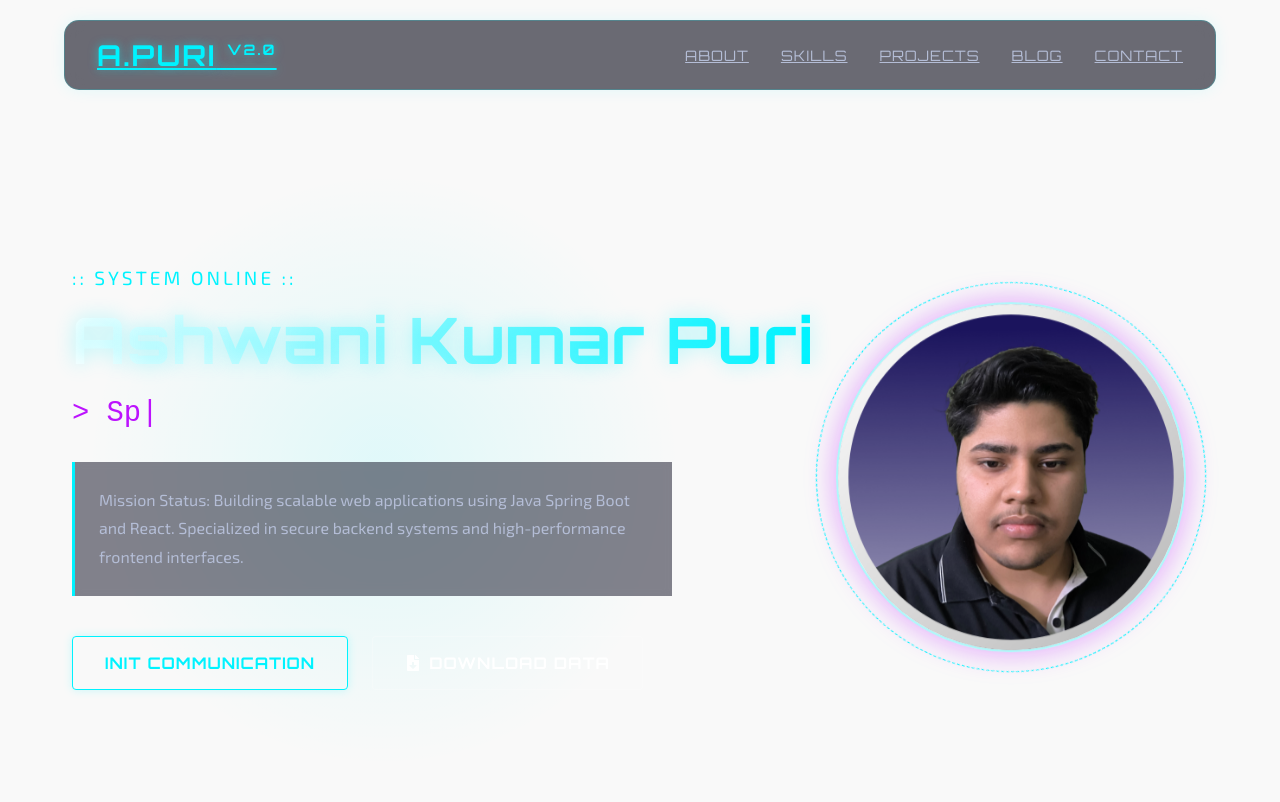
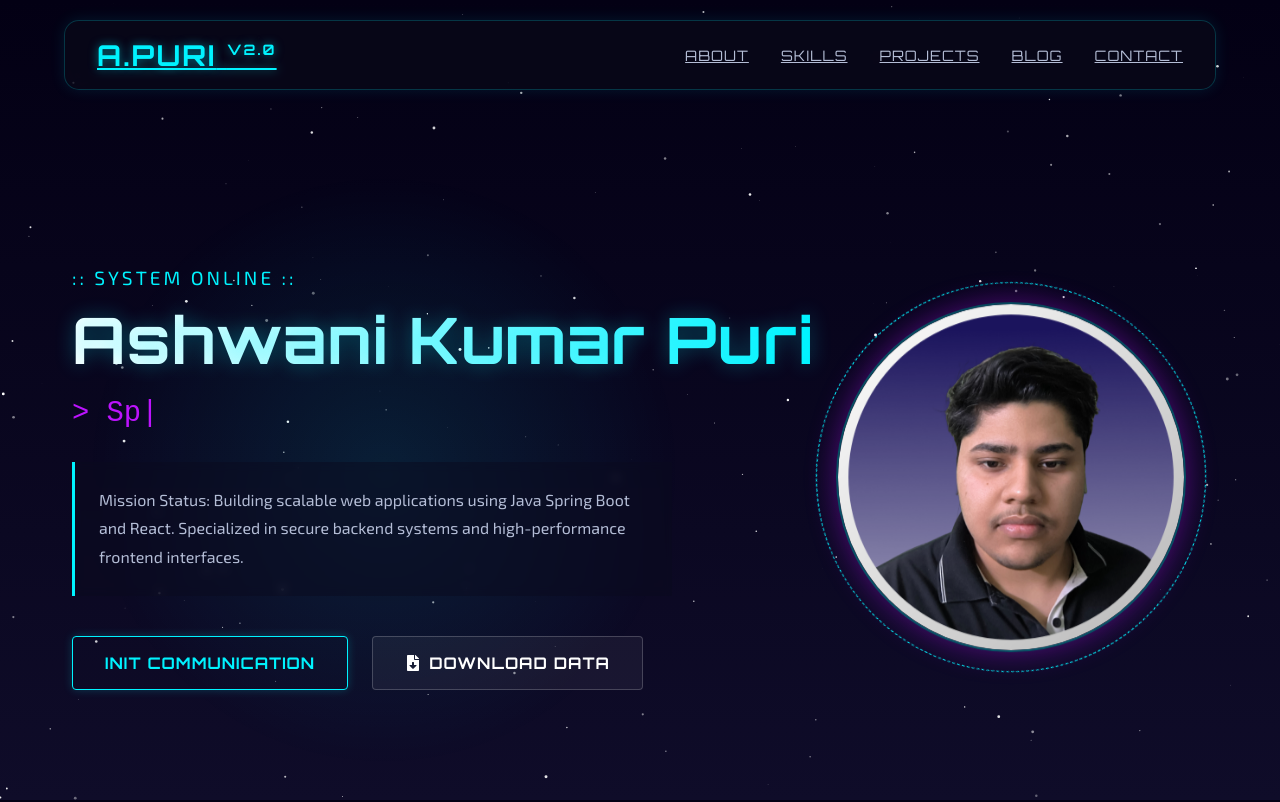
Before and after one commit to AshwaPuri24/personal-portfolio, a React (Vite) app: page / in a window 1280 px wide. Shown: the top 802 px of the page. Built offline with nearby package versions, Linux system fonts and the light colour scheme; no server answers.

Commit message:
minor changes

```diff
--- a/src/Styles/App.css
+++ b/src/Styles/App.css
@@ -4,8 +4,8 @@
   min-height: 100vh;
   display: flex;
   flex-direction: column;
-  background-color: #f9f9f9;
-  color: #333;
+  background-color: transparent;
+  color: var(--text-primary);
   transition: all 0.3s ease;
 }
 
```
Also changed, not shown: 1 other file (tests, documents, lock files or other folders).
